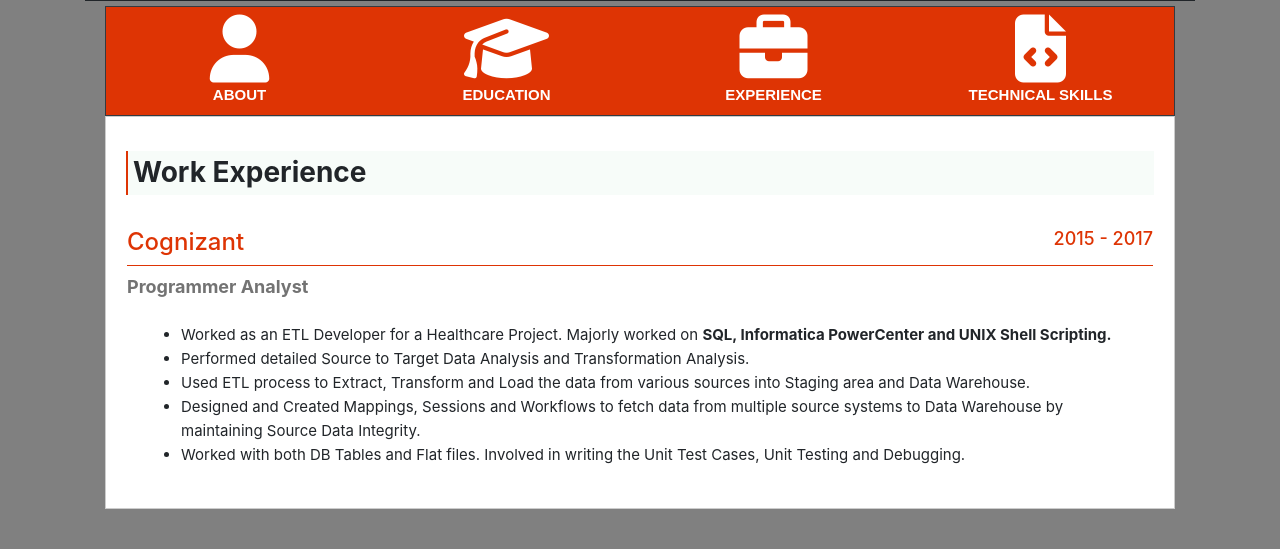
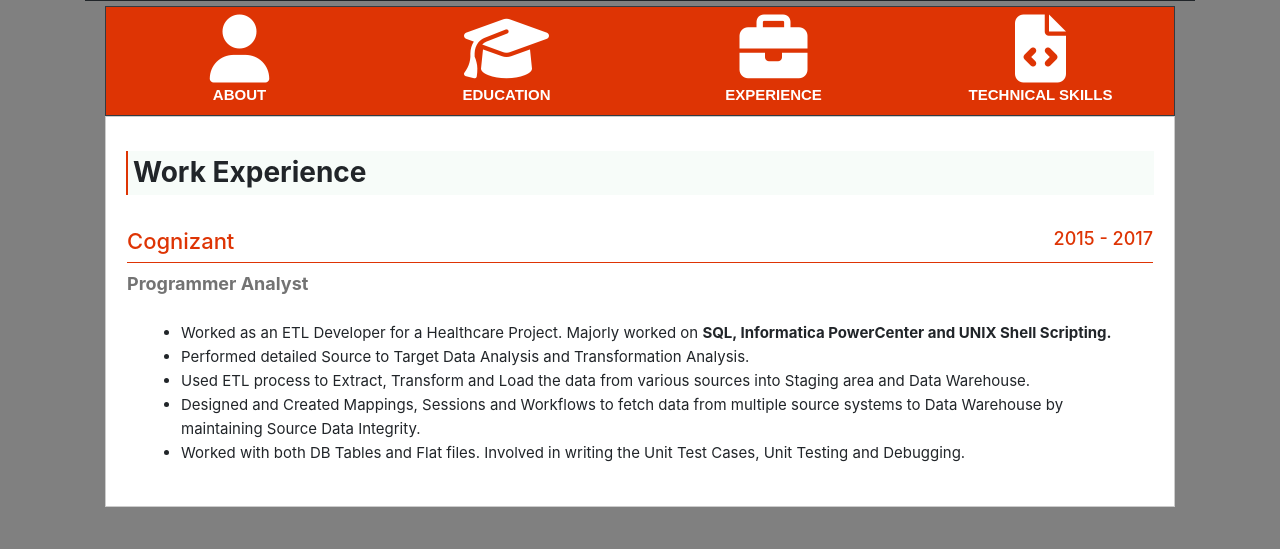
Before and after one commit to Ram-95/ram-95.github.io, a PHP site: page / in a window 1280 px wide, after a click on "EXPERIENCE". Shown: the part 258-807 px from the top of the page. Run offline with PHP 8.4, Linux system fonts and the light colour scheme; some libraries are stand-ins or nearby versions.

Commit message:
Code changes

```diff
--- a/styles.css
+++ b/styles.css
@@ -151,10 +151,6 @@ div {
 	font-size: 18px;
 }
 
-.work-title {
-	color: #de3404;
-	font-size: 22px;
-}
 
 .work-designation {
 	font-size: 18px;
@@ -163,8 +159,8 @@ div {
 	font-weight: bold;
 }
 
-h4.work-title {
-	font-size: 24px;
+.work-title {
+	font-size: 22px;
 	color: #de3404;
 	border-bottom: 1px solid #de3404;
 	padding-bottom: 8px;
```
